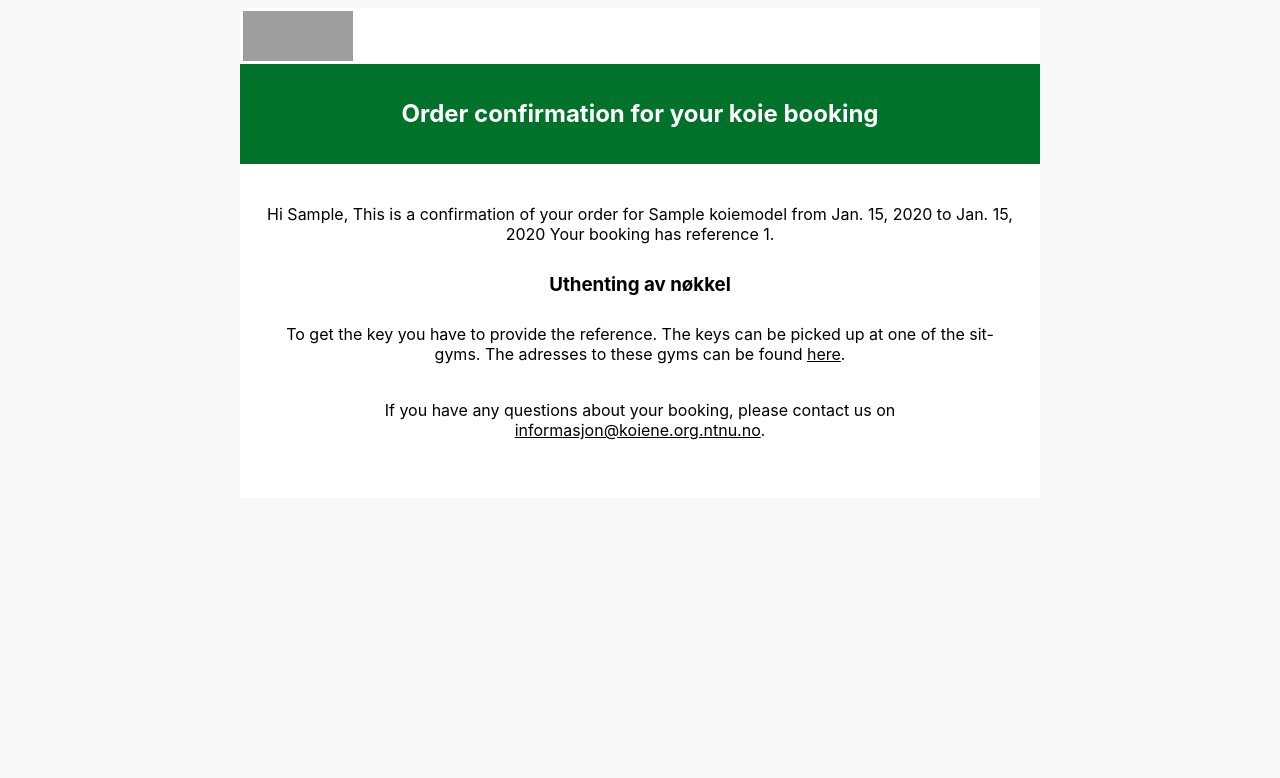
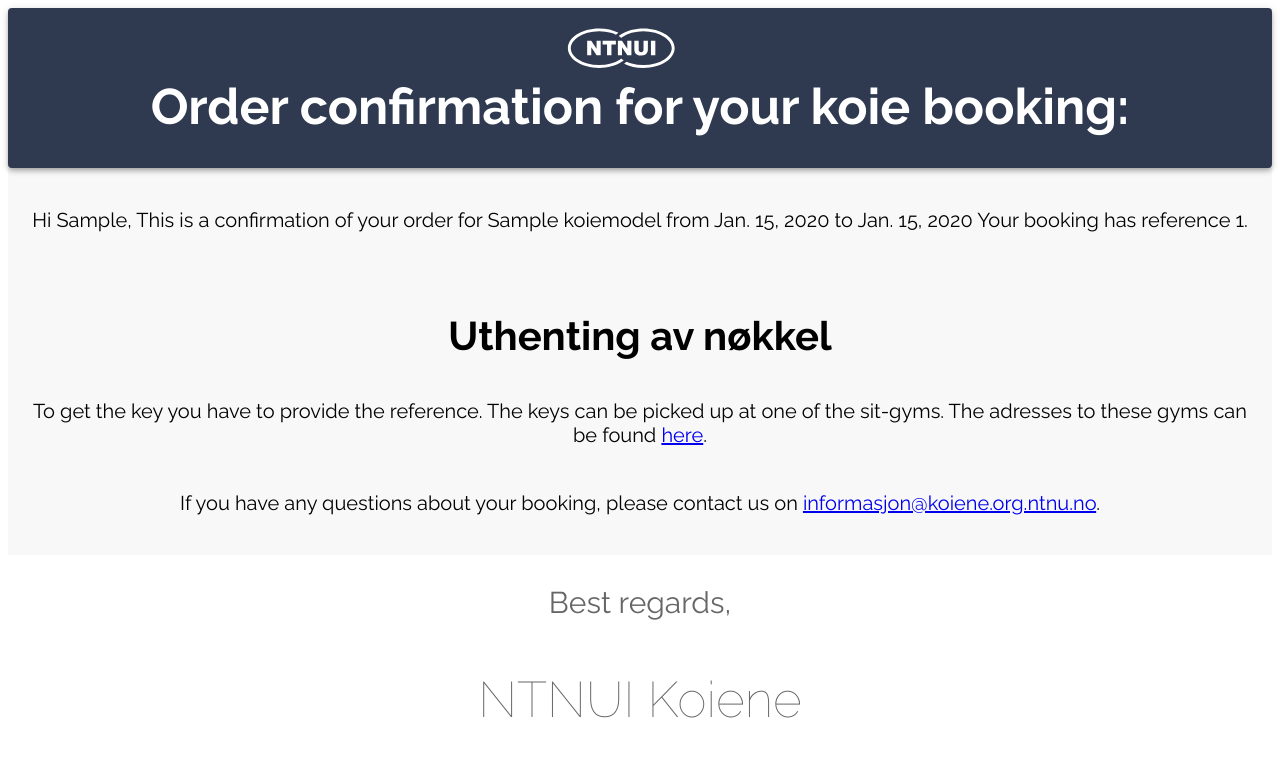
Before and after one commit to NTNUI/koiene-booking-h20, a Django app: template backend/ntnui/apps/koie_booking/templates/booking_confirmation.html in a window 1280 px wide. Shown: the top 778 px of the page. Run offline with Django 3.2, Linux system fonts and the light colour scheme; the template is opened without the code that fills it: values that come from a table or form of the project are taken from there, others are empty; tables that the repository leaves empty hold one stand-in row (values such as "Sample post"); parts of the project's set-up code (start-up, migrations or seed data) failed here and were passed over; grey boxes are pictures that could not be loaded.

Commit message:
fix: redesign both emails into new styleguide

```diff
--- a/backend/ntnui/apps/koie_booking/templates/booking_confirmation.html
+++ b/backend/ntnui/apps/koie_booking/templates/booking_confirmation.html
@@ -7,132 +7,103 @@
     <title>Ordrebekreftelse</title>
     <meta name="viewport" content="width=device-width, initial-scale=1.0" />
     <style>
-        * {
-            color: black;
-            font-family: -apple-system, BlinkMacSystemFont, "Segoe UI", Roboto, "Helvetica Neue", Arial, sans-serif;
+        @import url(https://fonts.googleapis.com/css?family=Raleway:100,300,400,500,700,900&display=swap);
+
+        body {
+            font-family:'Raleway','Helvetica';
+            text-align:center;
+            color: black !important;
+            font-size: 20px;
+        }
+        .box {
+            background-color: #f8f8f8
+        }
+        .topBar {
+            color: white;
+            background-color: #2f3a50;
+            border-color: #2f3a50;
+            display:block;
+            margin:auto;
+            height: 150px;
+            border-radius: 4px;
+            padding: 5px;
+            box-shadow: 0px 2px 4px -1px rgba(0, 0, 0, 0.2), 0px 4px 5px 0px rgba(0, 0, 0, 0.14), 0px 1px 10px 0px rgba(0, 0, 0, 0.12);
         }
 
-        .button {
-            height: 35px;
-            width: 180px;
-            margin: 30px 0;
-            background-color: #069;
-            color: white;
-            font-size: 14px;
-            text-align: center;
-            border: 1px solid #069;
-            -webkit-box-shadow: 0px 0px 4px 0px rgba(0, 0, 0, 0.75);
-            -moz-box-shadow: 0px 0px 4px 0px rgba(0, 0, 0, 0.75);
-            box-shadow: 0px 0px 4px 0px rgba(0, 0, 0, 0.75);
-            border-radius: 6px;
-            position: relative;
+        .infoBox {
+            align-items: center;
+            margin:auto;
+            padding:20px;
+        }
+        h2 {
+            margin:auto;
+            font-size: 50px;
+        }
+        h3 {
+            font-size: 40px;
         }
 
-        .button:hover {
-            background-color: white;
+        .footer {
+            color:rgba(0, 0, 0, 0.6);
+            font-size: 30px;
+            padding: 0%;
         }
 
-        .button:hover .text {
-            color: #069;
-        }
-
-        .link {
-            text-decoration: none;
-        }
-
-        .text {
-            text-align: center;
-            margin-top: 7px;
-            color: white;
-        }
-
-        .thanks {
-            color: #666666;
-            padding-bottom: 20px;
-        }
-
-        body {
-            background-color: #f8f8f8;
-        }
-
-        .box {
-            width: 800px;
-            background-color: #ffffff;
-            text-align: center;
-            padding-bottom: 32px;
-        }
-
-        .titleWrapper {
-            width: 100%;
-            height: 100px;
-            background-color: #00722a;
-            margin-bottom: 30px;
-        }
-
-        .titleText {
-            text-align: center;
-            padding-top: 35px;
-            margin: 0;
-            color: white;
-        }
-
-        p {
-            padding: 10px 25px;
-        }
-
-        .topBoxes a {
-            font-weight: bold;
-            padding: 15px 20px;
-            color: #000000 !important;
-            text-decoration: none !important;
-        }
     </style>
 </head>
 
 <body>
-    <center style="background-color: #f8f8f8; padding-bottom: 20px;">
-        <div class="box">
-            <center>
-                <table style="width:100%!important;border-collapse:separate;min-width:100%!important">
-                    <tbody>
-                        <tr>
-                            <td align="left">
-                                <img class="topBoxes"
-                                    src="https://ntnui.no/wp-content/uploads/2018/04/ntnui-logo-liten-300x120.png"
-                                    height="50" width="110" uk-svg alt="NTNUI LOGO">
-                            </td>
-                        </tr>
-                    </tbody>
-                </table>
-            </center>
+    <div class="box">
 
+        <div class = "topBar">
+            <svg height="64px" width="150px" viewBox="0 0 500 130">
+                 <defs>
+                    <style>.cls-1{fill:transparent;}.cls-2{fill:white;}.cls-3{fill:white;}.cls-4{fill:white;}</style>
+                </defs>
+                <g data-name="Layer 2"><g data-name="Layer 1">
+                    <path class="cls-1" d="M114 150c28 0 54-7 74-18 20 11 46 18 74 18 63 0 114-34 114-76S324 0 261 0c-28 0-54 6.768-74 18-19-11-45-18-73-18C51 0 0 35 0 76s51 74 114 74z"/>
+                    <path class="cls-2" d="M336.343 30.148C316.4 16.902 289.705 9.607 261.17 9.607c-28.535 0-55.232 7.295-75.173 20.541q-3.716 2.469-6.98 5.126a92.052 92.052 0 0 1 4.666 2.877 80.992 80.992 0 0 1 3.815 2.696 81.242 81.242 0 0 1 3.814-2.696 108.409 108.409 0 0 1 30.748-13.712 148.963 148.963 0 0 1 78.218 0 108.41 108.41 0 0 1 30.748 13.712c9.245 6.142 24.757 19.176 24.757 37.461 0 18.286-15.512 31.32-24.757 37.463a108.42 108.42 0 0 1-30.748 13.71 144.578 144.578 0 0 1-39.108 5.226 144.586 144.586 0 0 1-39.11-5.226 119.657 119.657 0 0 1-16.851-6.087 94.7 94.7 0 0 1-8.385 6.654c18.323 9.252 40.701 14.266 64.346 14.266 28.534 0 55.23-7.295 75.172-20.54 18.732-12.444 29.049-28.59 29.049-45.466 0-16.874-10.317-33.02-29.05-45.464z"/>
+                    <path class="cls-3" d="M38.655 121.077c19.942 13.246 46.638 20.541 75.173 20.541s55.23-7.295 75.172-20.54q3.716-2.47 6.98-5.127a93.413 93.413 0 0 1-4.667-2.876 81.304 81.304 0 0 1-3.814-2.697 81.053 81.053 0 0 1-3.815 2.697 108.416 108.416 0 0 1-30.747 13.71 144.595 144.595 0 0 1-39.11 5.226 144.591 144.591 0 0 1-39.11-5.226 108.425 108.425 0 0 1-30.746-13.71c-9.246-6.143-24.757-19.177-24.757-37.463 0-18.285 15.51-31.319 24.757-37.461a108.416 108.416 0 0 1 30.747-13.712 144.615 144.615 0 0 1 39.11-5.225 144.618 144.618 0 0 1 39.11 5.225 119.77 119.77 0 0 1 16.85 6.087 94.534 94.534 0 0 1 8.385-6.652C159.85 14.62 137.472 9.607 113.828 9.607c-28.535 0-55.231 7.295-75.173 20.541C19.923 42.592 9.607 58.738 9.607 75.612c0 16.875 10.316 33.022 29.048 45.465z"/>
+                    <path class="cls-4" d="M261.749 51.145h14.535v28.666a24.594 24.594 0 0 1-1.303 8.052 17.445 17.445 0 0 1-4.084 6.625 16.266 16.266 0 0 1-5.836 3.985 28.84 28.84 0 0 1-10.194 1.607 63.246 63.246 0 0 1-7.509-.491 19.363 19.363 0 0 1-6.8-1.953 17.082 17.082 0 0 1-5-4.149 15.299 15.299 0 0 1-3.104-5.543 29.26 29.26 0 0 1-1.35-8.133V51.145h14.534v29.349a8.476 8.476 0 0 0 2.14 6.148 9.064 9.064 0 0 0 11.832.032 8.455 8.455 0 0 0 2.139-6.18zm-187.86 0h13.602l17.75 26.619V51.145h13.732v48.114h-13.731L87.588 72.84v26.418H73.889zm51.45 0h44.281v11.88h-14.856V99.26h-14.567V63.025H125.34zm50.97 0h13.602l17.75 26.619V51.145h13.73v48.114h-13.73L190.007 72.84v26.418h-13.699zm110.2 0h14.6v48.114h-14.6z"/>
+                </g></g>
+              </svg>
             <div class="titleWrapper">
-                <h2 class="titleText">Order confirmation for your koie booking</h2>
+                <h2 class="title">Order confirmation for your koie booking:</h2>
             </div>
-
+        </div>
+        <div class = "infoBox" style="padding:20px 0px 0px 0px;">
             <p>
                 Hi {{ booking.user.first_name }},
                 This is a confirmation of your order for {{ booking.koie.name }} from {{ booking.arrival_date }} to
                 {{ booking.departure_date }}
                 Your booking has reference {{ booking.id }}.
             </p>
-
+        </div>
+        <div class = "infoBox">
             <h3>Uthenting av nøkkel</h3>
             <p>
                 To get the key you have to provide the reference.
                 The keys can be picked up at one of the sit-gyms.
                 The adresses to these gyms can be found <a href="https://www.sit.no/trening/treningssenter">here</a>.
-
+                <br><br>
             </p>
-
             <p>
                 If you have any questions about your booking, please contact us on <a
                     href="mailto:informasjon@koiene.org.ntnu.no">informasjon@koiene.org.ntnu.no</a>.
 
             </p>
+        </div>
 
-        </div>
-    </center>
+
+
+
+    </div>
+    <div class = "footer">
+        <p>Best regards,
+        </p>
+        <p style="font-size:50px;font-weight:lighter;">NTNUI Koiene</p>
+
+    </div>
 </body>
 
 </html>
```
Also changed, not shown: backend/ntnui/apps/koie_booking/templates/koie_information.html (+67 -21 lines).
